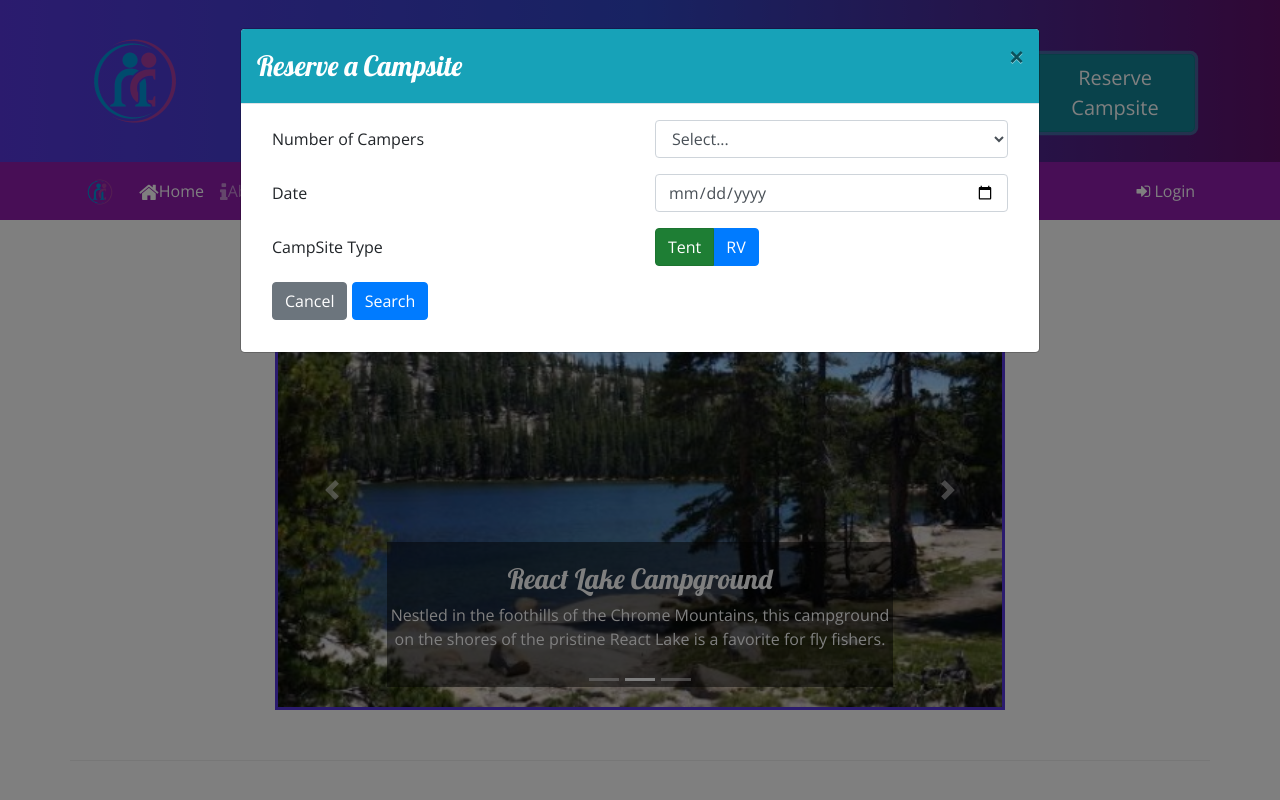
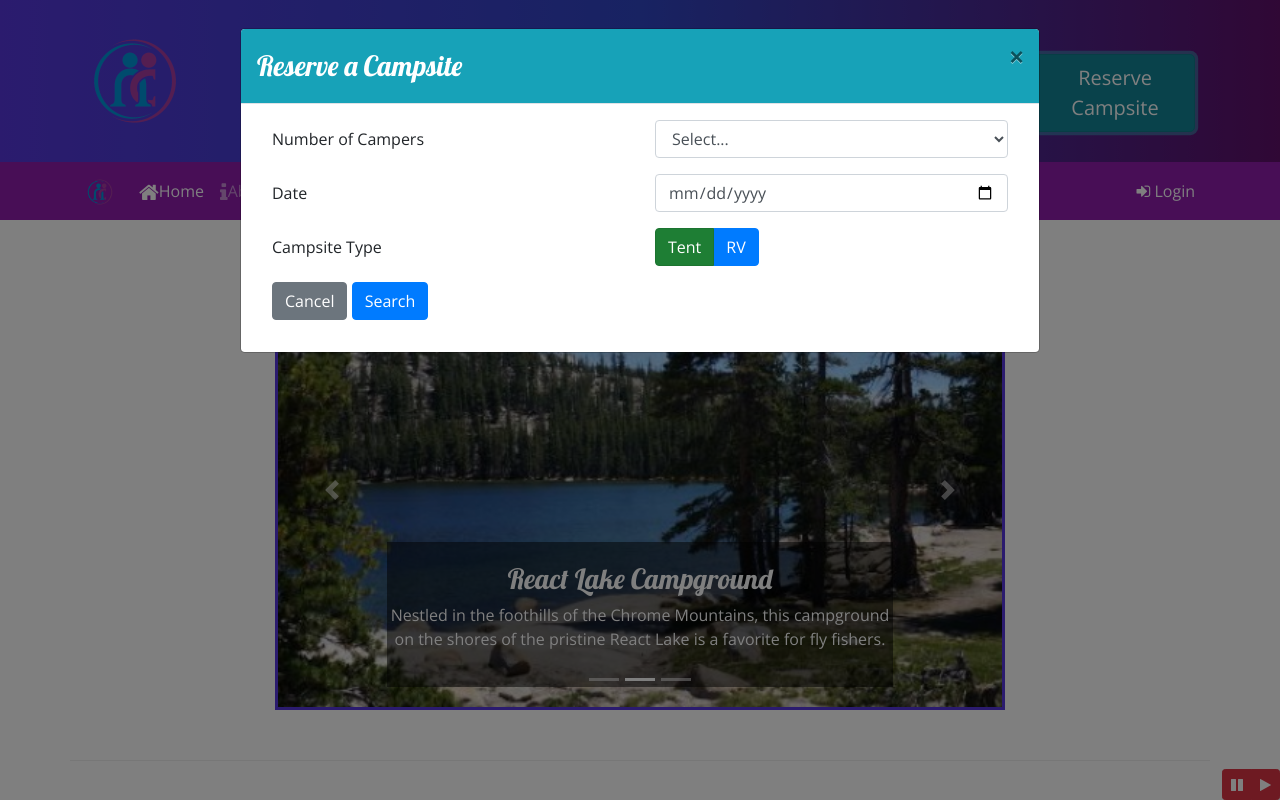
Before and after one commit to stolani/nucampsites, a website: page index.html in a window 1280 px wide. Both pictures are taken after a click on the button "Reserve Campsite". Shown: the top 800 px of the page. Drawn offline with nearby package versions, Linux system fonts and the light colour scheme.

Commit message:
Bootstrap and jQuery Part 1

```diff
--- a/css/styles.css
+++ b/css/styles.css
@@ -49,3 +49,8 @@ header h2 {
 .update {
     background-color: #007fff;
 }
+#carouselButton {
+    position: absolute;
+    right: 0;
+    bottom: 0;
+    z-index: 100;
--- a/index.html
+++ b/index.html
@@ -63,7 +63,7 @@
                                 </div>
                             </div>
                             <div class="form-group row">
-                                <label class="col-sm-6 col-form-label">CampSite Type</label>
+                                <label class="col-sm-6 col-form-label">Campsite Type</label>
                                 <div class="col-2 btn-group btn-group-toggle" data-toggle="buttons">
                                     <label class="btn btn-success active">
                                         <input type="radio" name="siteType" id="siteTent" value="tent"
@@ -207,6 +207,15 @@
                     </a>
                 </div>
             </div>
+            <!-- Button for the carousel--->
+            <div class="btn-group" id="carouselButton">
+                <button class="btn btn-danger btn-sm" id="carouselPause">
+                    <i class="fa fa-pause"></i>
+                </button>
+                <button class="btn btn-danger btn-sm" id="carouselPlay">
+                    <i class="fa fa-play"></i>
+                </button>
+            </div>
         </div>
 
         <div class="row row-content align-items-center">
@@ -298,6 +307,18 @@
     <script src="node_modules/jquery/dist/jquery.slim.min.js"></script>
     <script src="node_modules/popper.js/dist/umd/popper.min.js"></script>
     <script src="node_modules/bootstrap/dist/js/bootstrap.min.js"></script>
+    <script>
+        $(function() {
+            $(".carousel").carousel({ interval: 2000, pause: "false"});
+            $("#carouselPause").click(function(){
+                $(".carousel").carousel("pause");
+            });
+            $("#carouselPlay").click(function(){
+                $(".carousel").carousel("cycle");
+            });
+        });
+    </script>
+
 </body>
 
 </html>
```
